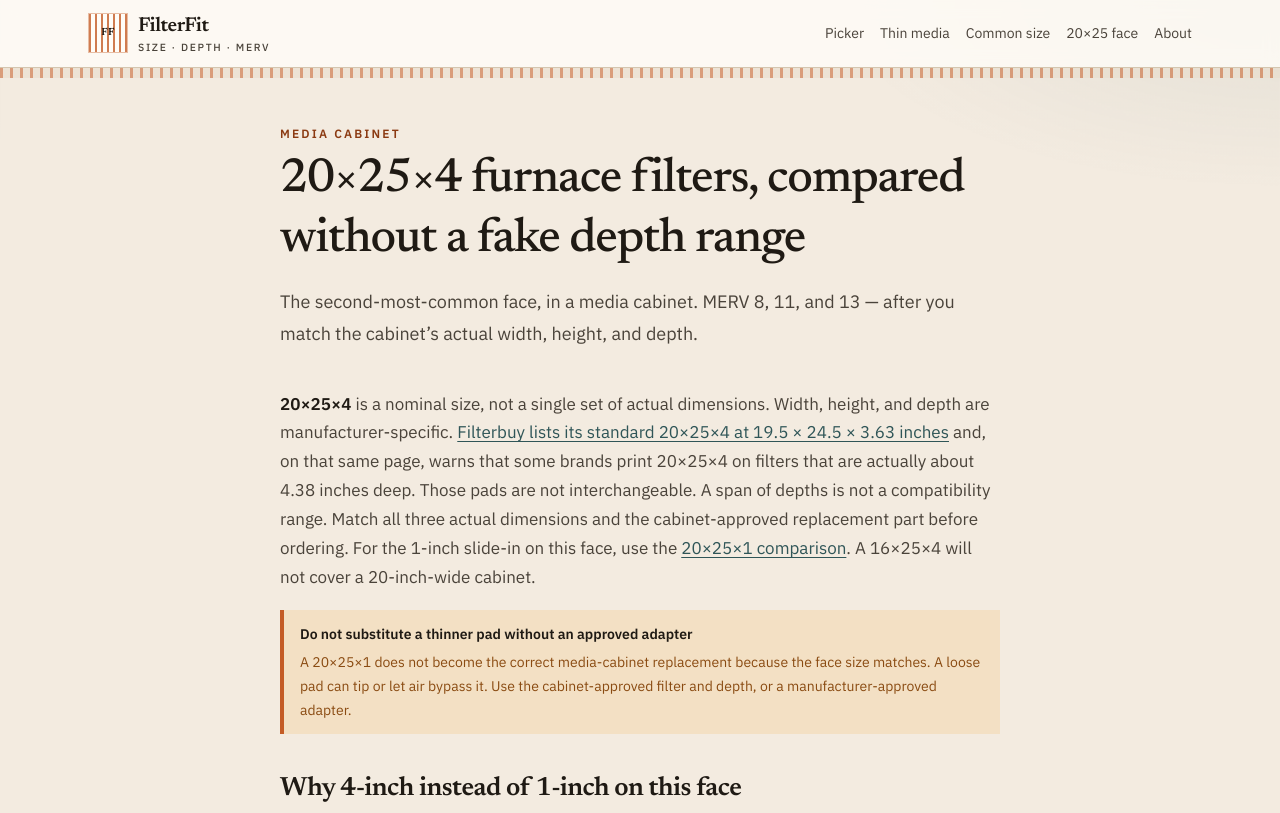
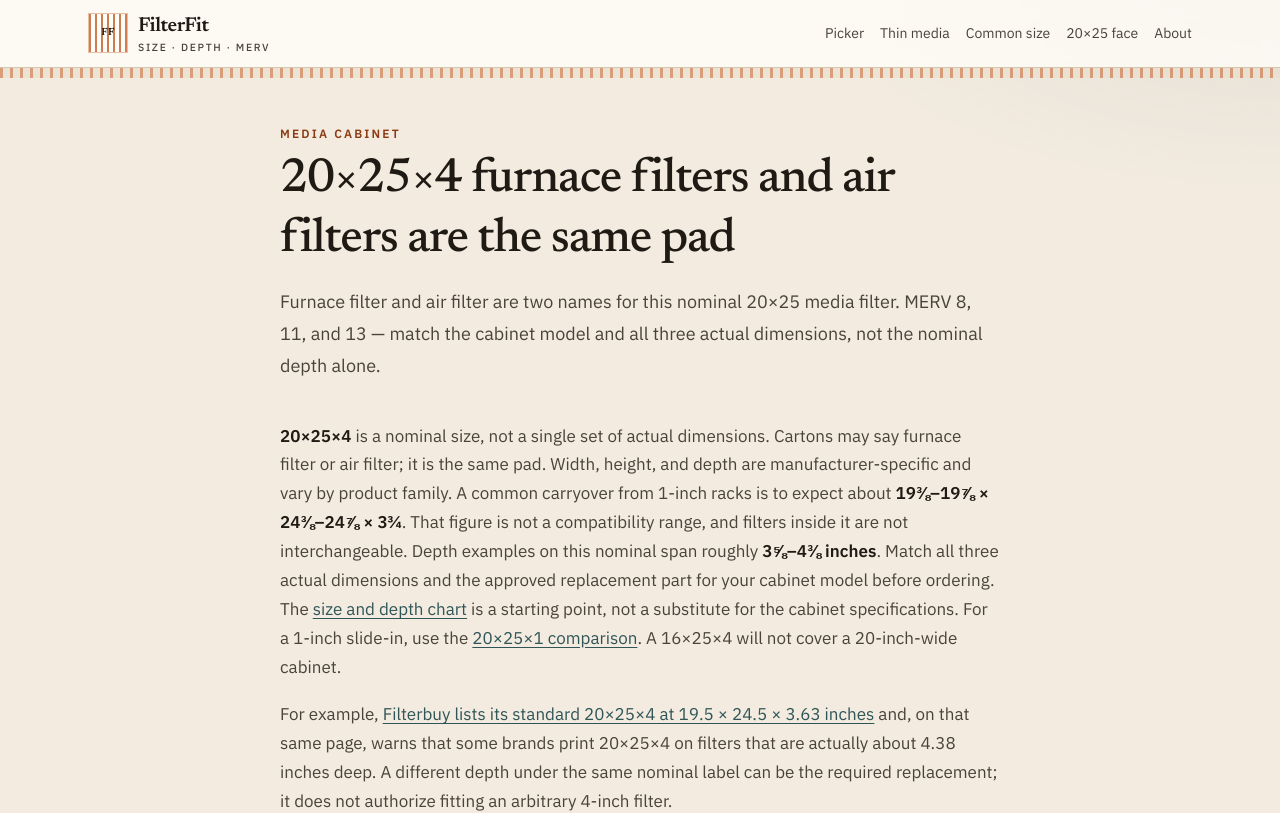
Before and after one commit to laqaer/filter-fit, a Next.js app: page /20x25x4-furnace-filters in a window 1280 px wide. Shown: the top 813 px of the page. Built offline with nearby package versions, Linux system fonts and the light colour scheme.

Commit message:
feat(content): align 20x25x4 furnace and air filter guide (FF-CONTENT-009)
Treat furnace filter and air filter as the same 20×25×4 pad, and keep the common actual-size guess from reading as a compatibility range.

Co-authored-by: laqaer <laqaer@users.noreply.github.com>

```diff
--- a/app/20x25x4-furnace-filters/page.tsx
+++ b/app/20x25x4-furnace-filters/page.tsx
@@ -10,9 +10,9 @@ import { openGraphImage } from "@/lib/metadata";
 import { articleJsonLd } from "@/lib/schema";
 import { site } from "@/lib/site";
 
-const title = "20×25×4 furnace filters: MERV 8 vs 11 vs 13";
+const title = "20×25×4 furnace filters and air filters: MERV 8 vs 11 vs 13";
 const description =
-  "Compare 20x25x4 furnace filters at MERV 8, 11, and 13. Nominal 4-inch is not one actual depth. Brand classes, no fake scores.";
+  "20x25x4 furnace filters and air filters are the same pad. MERV 8, 11, and 13 in a media cabinet — actual size, 4-inch vs 1-inch, and brand classes, no fake scores.";
 
 export const metadata: Metadata = {
   title,
@@ -34,27 +34,38 @@ export default function Size20x25x4Page() {
       />
       <GuideHero
         kicker="Media cabinet"
-        title="20×25×4 furnace filters, compared without a fake depth range"
-        dek="The second-most-common face, in a media cabinet. MERV 8, 11, and 13 — after you match the cabinet’s actual width, height, and depth."
+        title="20×25×4 furnace filters and air filters are the same pad"
+        dek="Furnace filter and air filter are two names for this nominal 20×25 media filter. MERV 8, 11, and 13 — match the cabinet model and all three actual dimensions, not the nominal depth alone."
       />
 
       <div className="prose-fit mt-10">
         <p>
-          <strong>20×25×4</strong> is a nominal size, not a single set of actual dimensions. Width,
-          height, and depth are manufacturer-specific.{" "}
+          <strong>20×25×4</strong> is a nominal size, not a single set of actual dimensions.
+          Cartons may say furnace filter or air filter; it is the same pad. Width, height, and
+          depth are manufacturer-specific and vary by product family. A common carryover from
+          1-inch racks is to expect about <strong>19⅜–19⅞ × 24⅜–24⅞ × 3¾</strong>. That figure
+          is not a compatibility range, and filters inside it are not interchangeable. Depth
+          examples on this nominal span roughly <strong>3⅝–4⅜ inches</strong>. Match all three
+          actual dimensions and the approved replacement part for your cabinet model before
+          ordering. The{" "}
+          <Link href="/furnace-filter-size-depth-chart">size and depth chart</Link> is a starting
+          point, not a substitute for the cabinet specifications. For a 1-inch slide-in, use the{" "}
+          <Link href="/20x25x1-furnace-filters">20×25×1 comparison</Link>. A 16×25×4 will not
+          cover a 20-inch-wide cabinet.
+        </p>
+        <p>
+          For example,{" "}
           <a href="https://filterbuy.com/air-filters/20x25x4/">Filterbuy lists its standard
           20×25×4 at 19.5 × 24.5 × 3.63 inches</a> and, on that same page, warns that some brands
-          print 20×25×4 on filters that are actually about 4.38 inches deep. Those pads are not
-          interchangeable. A span of depths is not a compatibility range. Match all three actual
-          dimensions and the cabinet-approved replacement part before ordering. For the 1-inch
-          slide-in on this face, use the{" "}
-          <Link href="/20x25x1-furnace-filters">20×25×1 comparison</Link>. A 16×25×4 will not
-          cover a 20-inch-wide cabinet.
+          print 20×25×4 on filters that are actually about 4.38 inches deep. A different depth
+          under the same nominal label can be the required replacement; it does not authorize
+          fitting an arbitrary 4-inch filter.
         </p>
         <Callout title="Do not substitute a thinner pad without an approved adapter" tone="warn">
           A 20×25×1 does not become the correct media-cabinet replacement because the face size
           matches. A loose pad can tip or let air bypass it. Use the cabinet-approved filter and
-          depth, or a manufacturer-approved adapter.
+          depth, or a manufacturer-approved adapter; do not crush a thicker filter into a thinner
+          slot.
         </Callout>
 
         <h2>Why 4-inch instead of 1-inch on this face</h2>
@@ -145,20 +156,22 @@ export default function Size20x25x4Page() {
           Hardware walls are thick with 20×25×1 and thinner on 4-inch. You are often buying an MPR
           number. Treat MPR 1000 as the everyday MERV 11-class comparison and higher MPR as a class
           label, not a lab conversion. Compare the exact product family and all three actual
-          dimensions with the cabinet requirements.
+          dimensions with the cabinet requirements; do not assume every nominal 4-inch filter is
+          3¾ inches deep.
         </p>
         <h3>Value pleated (Aerostar-style)</h3>
         <p>
           Usually printed MERV 8 / 11 / 13, sold in multi-packs online. Inspect the frame: a floppy
           4-inch pad leaks at the cabinet gasket, which defeats the MERV you paid for. Confirm the
-          actual dimensions before a six-pack. A 19½-inch width is not a 20.00-inch pad.
+          actual dimensions before a six-pack — 19⅜ is not the same pad as 19⅞, and 3⅝ is not the
+          same depth as 4⅜.
         </p>
         <h3>Direct / cut-to-size (Filterbuy-style)</h3>
         <p>
           The same 20×25 face is sold as 20×25×1, 20×25×2, 20×25×4, and 20×25×5. The cabinet model
-          decides which one fits. A nominal 4-inch label at one brand can describe a deeper pad at
-          another. Match actual width, height, and depth rather than choosing by the printed third
-          number alone.
+          and approved replacement part decide which one fits. A nominal 4-inch label at one brand
+          can describe a deeper pad at another. Match actual width, height, and depth rather than
+          choosing by the printed third number alone.
         </p>
 
         <h2>Change intervals</h2>
@@ -170,9 +183,12 @@ export default function Size20x25x4Page() {
         </p>
         <p>
           Honest habits on this face, matching the table: MERV 8 often 30–90 days depending on dust
-          and runtime; MERV 11 often 60–90 days in 4-inch; MERV 13 is not set-and-forget. If the
-          current filter is packed early, fix the dust load or the return before you chase a higher
-          MERV. Still unsure whether 13 is appropriate for the blower? Use{" "}
+          and runtime; MERV 11 often 60–90 days in 4-inch; MERV 13 is not set-and-forget. A loaded
+          20×25×4 is a different product than a clean one. If the current filter is packed early,
+          fix the dust load or the return before you chase a higher MERV.
+        </p>
+        <p>
+          Still unsure whether 13 is appropriate for the blower? Use{" "}
           <Link href="/merv-13-safe-for-furnace">Is MERV 13 safe for your furnace?</Link>
         </p>
       </div>
--- a/lib/filters.ts
+++ b/lib/filters.ts
@@ -161,7 +161,7 @@ export const sizeChart: SizeRow[] = [
   },
   {
     nominal: "20×25×4",
-    typicalActual: "Varies by SKU; not a compatibility range",
+    typicalActual: "Varies by SKU; depth examples ~3⅝–4⅜ inches, not a compatibility range",
     commonDepths: "4 (nominal)",
     notes:
       "Match all three actual dimensions and the cabinet-approved replacement part. Do not substitute a 1-inch pad. See the linked guide.",
--- a/lib/guides.ts
+++ b/lib/guides.ts
@@ -105,11 +105,11 @@ export const guides: Guide[] = [
   },
   {
     href: "/20x25x4-furnace-filters",
-    title: "20×25×4 furnace filters",
+    title: "20×25×4 furnace and air filters",
     kicker: "Media cabinet",
-    dek: "MERV 8 / 11 / 13 in a 20×25 media cabinet. Nominal 4-inch is not one actual depth — brand classes, no fake scores.",
+    dek: "Furnace filter and air filter name the same 20×25×4 pad. MERV 8 / 11 / 13 in a media cabinet — actual size, brand classes, no fake scores.",
     description:
-      "Compare 20x25x4 furnace filters at MERV 8, 11, and 13. Actual depth varies, including pads sold near 4.38 inches. No fake scores.",
+      "Compare 20x25x4 furnace filters and air filters — the same pad — at MERV 8, 11, and 13. Actual size, 4-inch vs 1-inch, and brand-class notes.",
   },
   {
     href: "/1-inch-vs-4-inch-merv-13",
--- a/scripts/test-size-guide.mjs
+++ b/scripts/test-size-guide.mjs
@@ -92,6 +92,19 @@ assert.match(page, /all three actual dimensions/);
 assert.match(page, /not a compatibility range/);
 assert.doesNotMatch(page, /actual size near 15⅜–15⅞ × 24⅜–24⅞ × 3¾/);
 
+const page20x25x4 = readFileSync("app/20x25x4-furnace-filters/page.tsx", "utf8");
+assert.match(page20x25x4, /furnace filters and air filters are the same pad/);
+assert.match(page20x25x4, /19⅜–19⅞ × 24⅜–24⅞ × 3¾/);
+assert.match(page20x25x4, /not a compatibility range/);
+assert.doesNotMatch(page20x25x4, /actual size near 19⅜–19⅞ × 24⅜–24⅞ × 3¾/);
+const row20x25x4 = sizeChart.find((item) => item.nominal === "20×25×4");
+assert.ok(row20x25x4, "The shared size chart must include 20×25×4");
+assert.match(row20x25x4.typicalActual, /3⅝–4⅜/);
+assert.doesNotMatch(row20x25x4.typicalActual, /19⅜/);
+const guide20x25x4 = guides.find((item) => item.href === "/20x25x4-furnace-filters");
+assert.match(guide20x25x4.title, /furnace and air filters/);
+assert.match(guide20x25x4.description, /same pad/);
+
 for (const nominal of ["16×20×4", "20×20×4", "20×25×4"]) {
   const cabinetRow = sizeChart.find((item) => item.nominal === nominal);
   assert.ok(cabinetRow, `size chart must include ${nominal}`);
```
Also changed, not shown: 1 other file (tests, documents, lock files or other folders).
